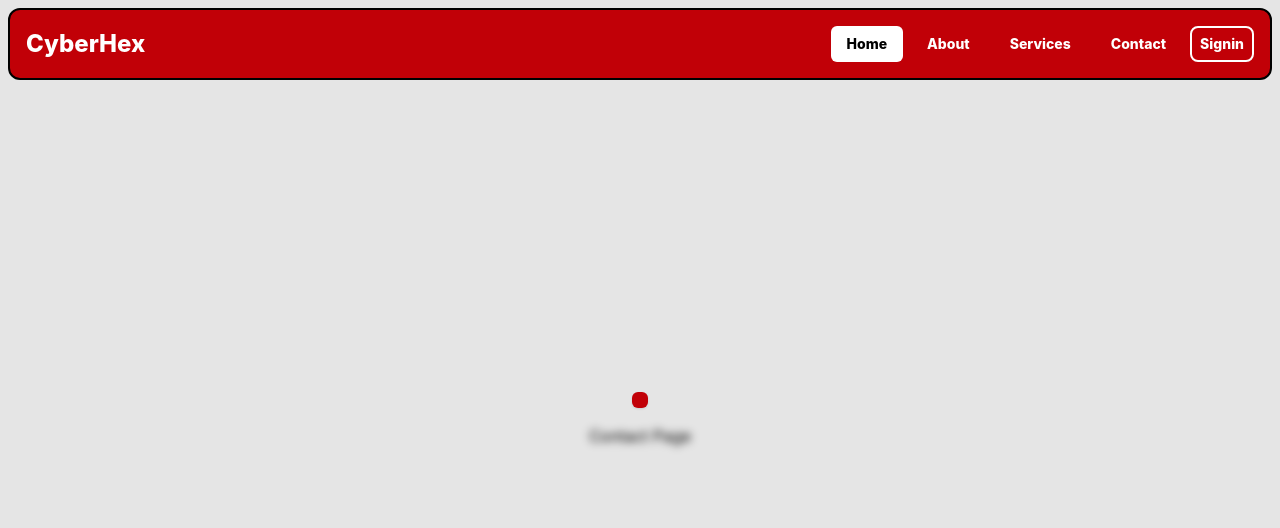
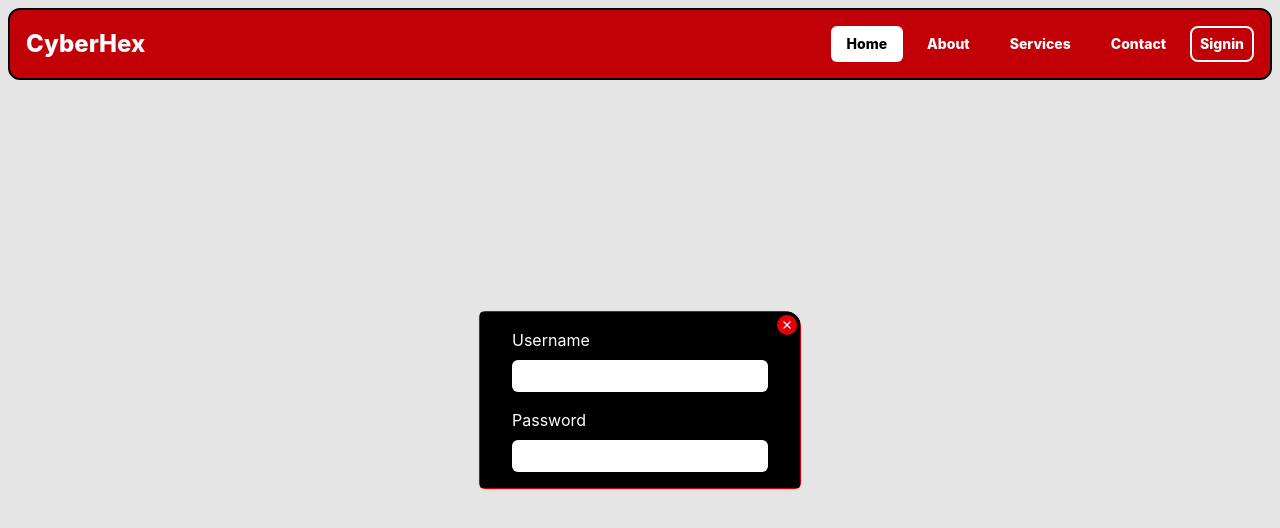
Before and after one commit to DulshanSiriwardhana/CyberHex, a React (Vite) app in the folder client/: page /contact in a window 1280 px wide. Both pictures are taken after a click on the button "Signin". Shown: the top 528 px of the page. Built offline with nearby package versions, Linux system fonts and the light colour scheme.

Commit message:
popup model optimized

```diff
--- a/client/package.json
+++ b/client/package.json
@@ -13,6 +13,7 @@
     "@tailwindcss/vite": "^4.2.1",
     "react": "^19.2.0",
     "react-dom": "^19.2.0",
+    "react-icons": "^5.6.0",
     "react-router-dom": "^7.13.1",
     "tailwindcss": "^4.2.1"
   },
--- a/client/src/components/authpopup.tsx
+++ b/client/src/components/authpopup.tsx
@@ -1,7 +1,9 @@
+import SignIn from "./signin";
+
 const AuthPopup=()=>{
     return(
-        <div>
-
+        <div className="">
+            <SignIn/>
         </div>
     )
 }
--- /dev/null
+++ b/client/src/components/signin.tsx
@@ -0,0 +1,28 @@
+import { useState } from "react";
+
+const SignIn =()=>{
+    const [username, setUsername] = useState('');
+    const [password, setPassword] = useState('');
+    const [otp, setOtp] = useState('');
+
+    const handleSignIn = () => {
+        console.log('Signing in with:', { username, password, otp });
+    };
+
+    return (
+        <div className="w-full max-w-md h-fit flex items-center justify-center flex-col bg-black min-w-[320px] text-white">
+            <div className="flex items-center justify-center flex-col gap-4 w-full p-4">
+                <div className="flex items-start justify-center flex-col gap-2">
+                    <div>Username</div>
+                    <input value={username} onChange={(e) => setUsername(e.target.value)} className="w-full p-1 rounded-md text-black bg-white" />
+                </div>
+                <div className="flex items-start justify-center flex-col gap-2">
+                    <div>Password</div>
+                    <input value={password} onChange={(e) => setPassword(e.target.value)} className="w-full p-1 rounded-md text-black bg-white" />
+                </div>
+            </div>
+        </div>
+    )
+}
+
+export default SignIn;
--- a/client/src/contexts/popups.tsx
+++ b/client/src/contexts/popups.tsx
@@ -1,4 +1,5 @@
 import React, { createContext, useState } from "react";
+import { IoIosClose } from "react-icons/io";
 
 interface PopupContextType {
     isOpen: boolean;
@@ -33,7 +34,10 @@ export const PopupProvider: React.FC<{ children: React.ReactNode }> = ({ childre
             {children}
             {isOpen && (
                 <div className="fixed inset-0 flex items-center justify-center bg-black/10 backdrop-blur-xs z-20">
-                    <div className="bg-red-700 p-2 rounded-md shadow">
+                    <div className="bg-red-700 p-px rounded-l-md rounded-br-md rounded-tr-2xl shadow relative overflow-hidden">
+                        <div className="absolute text-white top-1 right-1 bg-red-600 rounded-full">
+                            <IoIosClose onClick={closePopup} className="cursor-pointer" size={20} />
+                        </div>
                         {popupContent}
                     </div>
                 </div>
```
Also changed, not shown: 1 other file (tests, documents, lock files or other folders).
